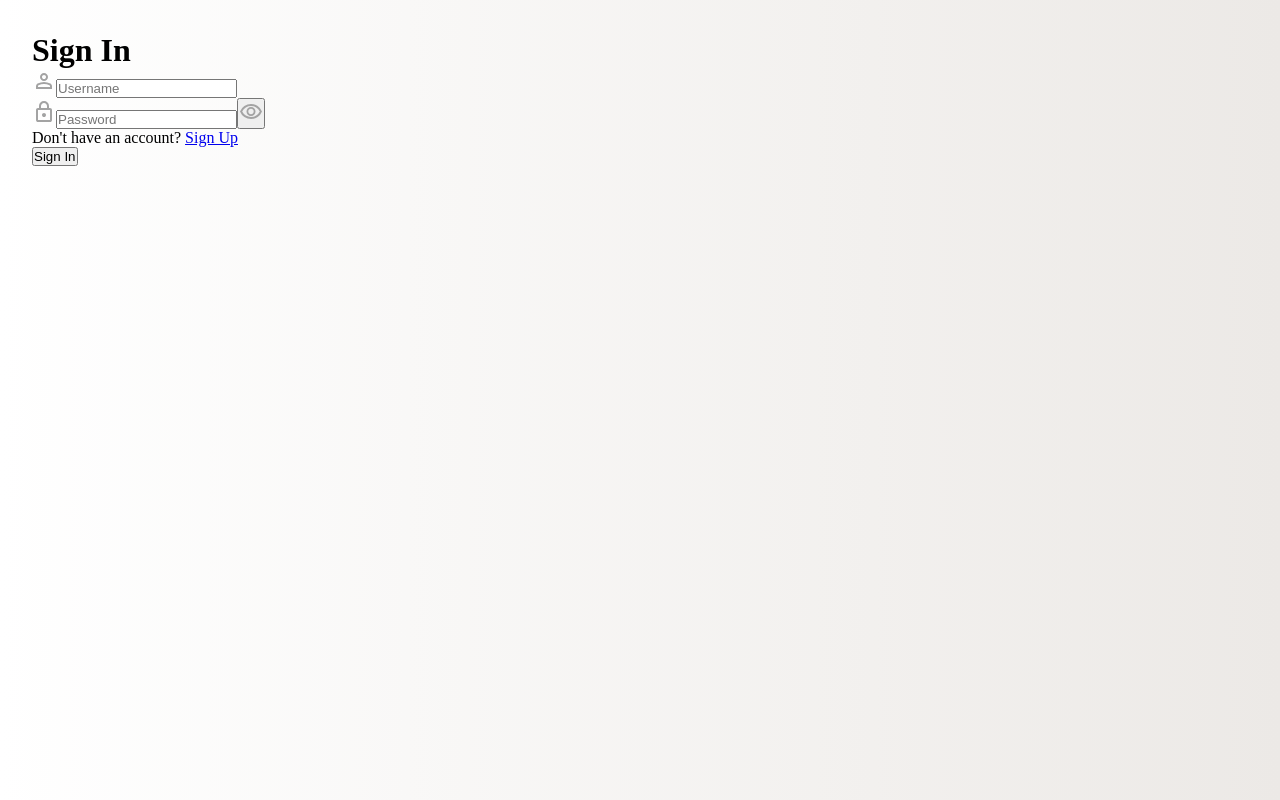
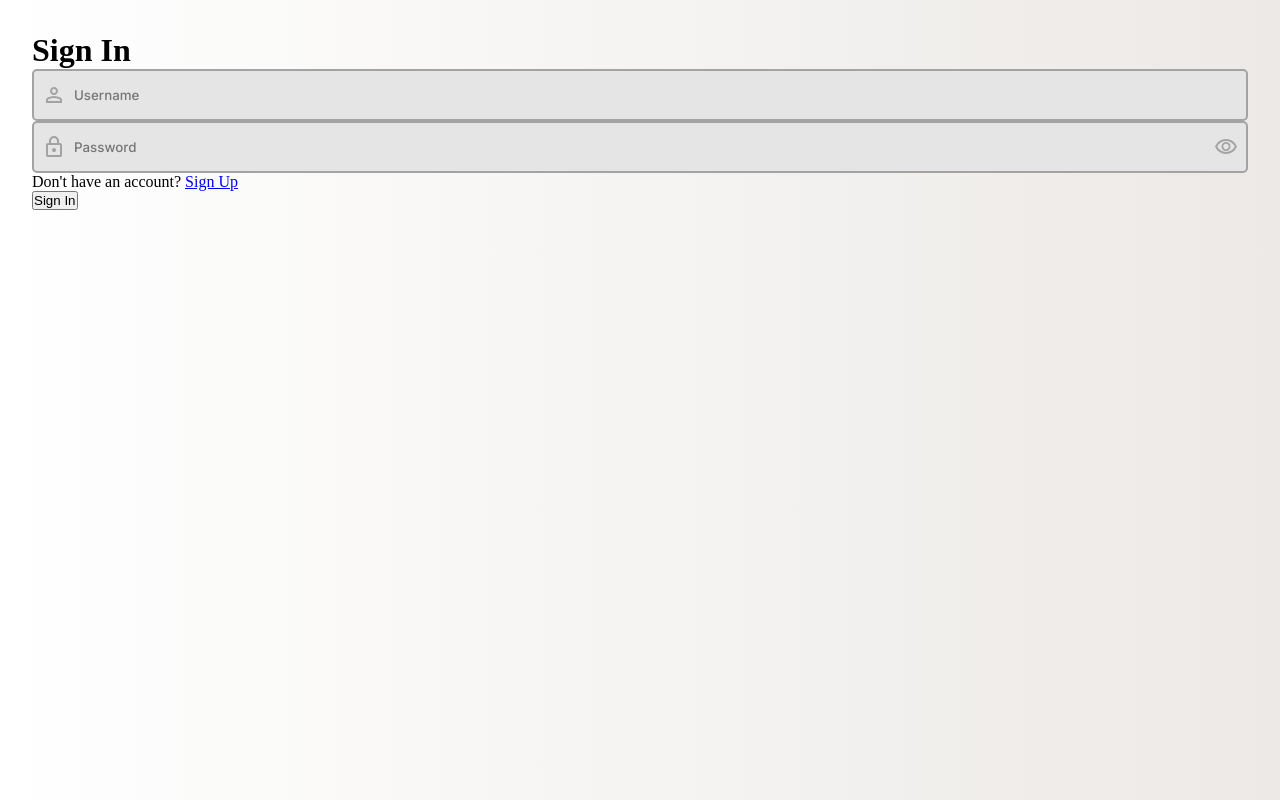
Before and after one commit to hzokbe/jikan, a Vue app: page /sign-in in a window 1280 px wide. Built offline with nearby package versions, Linux system fonts and the light colour scheme; no server answers.

Commit message:
feat(styles): update styles

```diff
--- a/src/assets/main.css
+++ b/src/assets/main.css
@@ -15,3 +15,55 @@
 
     height: 100dvh;
 }
+
+.input-container {
+    align-items: center;
+
+    background-color: #e5e5e5;
+
+    border: 2px #a3a3a3 solid;
+
+    border-radius: 5px;
+
+    display: flex;
+
+    padding: 8px;
+}
+
+.input-container input {
+    background: none;
+
+    border: none;
+
+    box-sizing: border-box;
+
+    color: #525252;
+
+    flex: 1;
+
+    font-family: 'Inter', sans-serif;
+
+    font-weight: 500;
+
+    outline: none;
+
+    padding: 8px;
+}
+
+.icon {
+    height: 24px;
+
+    width: 24px;
+
+    object-fit: contain;
+}
+
+.input-container button {
+    background: none;
+
+    border: none;
+
+    cursor: pointer;
+
+    display: flex;
+}
--- a/src/components/PasswordInput.vue
+++ b/src/components/PasswordInput.vue
@@ -19,8 +19,8 @@ const changeVisibility = () => (visibilityOn.value = !visibilityOn.value);
 </script>
 
 <template>
-  <div>
-    <img :src="LockIcon" />
+  <div class="input-container">
+    <img class="icon" :src="LockIcon" />
 
     <input
       :type="visibilityOn ? 'text' : 'password'"
--- a/src/components/TextInput.vue
+++ b/src/components/TextInput.vue
@@ -9,8 +9,8 @@ import PersonIcon from '@/assets/person.svg';
 </script>
 
 <template>
-  <div>
-    <img :src="PersonIcon" />
+  <div class="input-container">
+    <img class="icon" :src="PersonIcon" />
 
     <input
       type="text"
```
